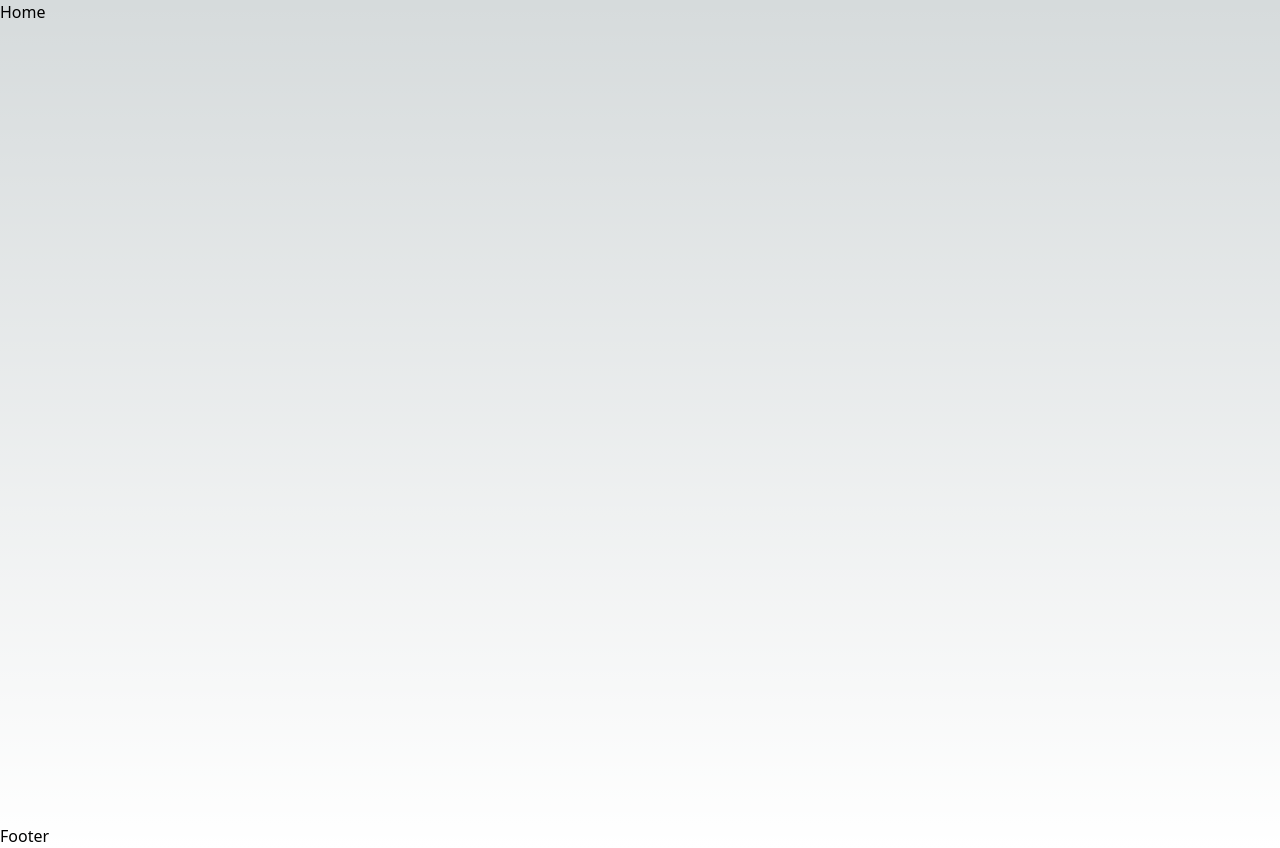
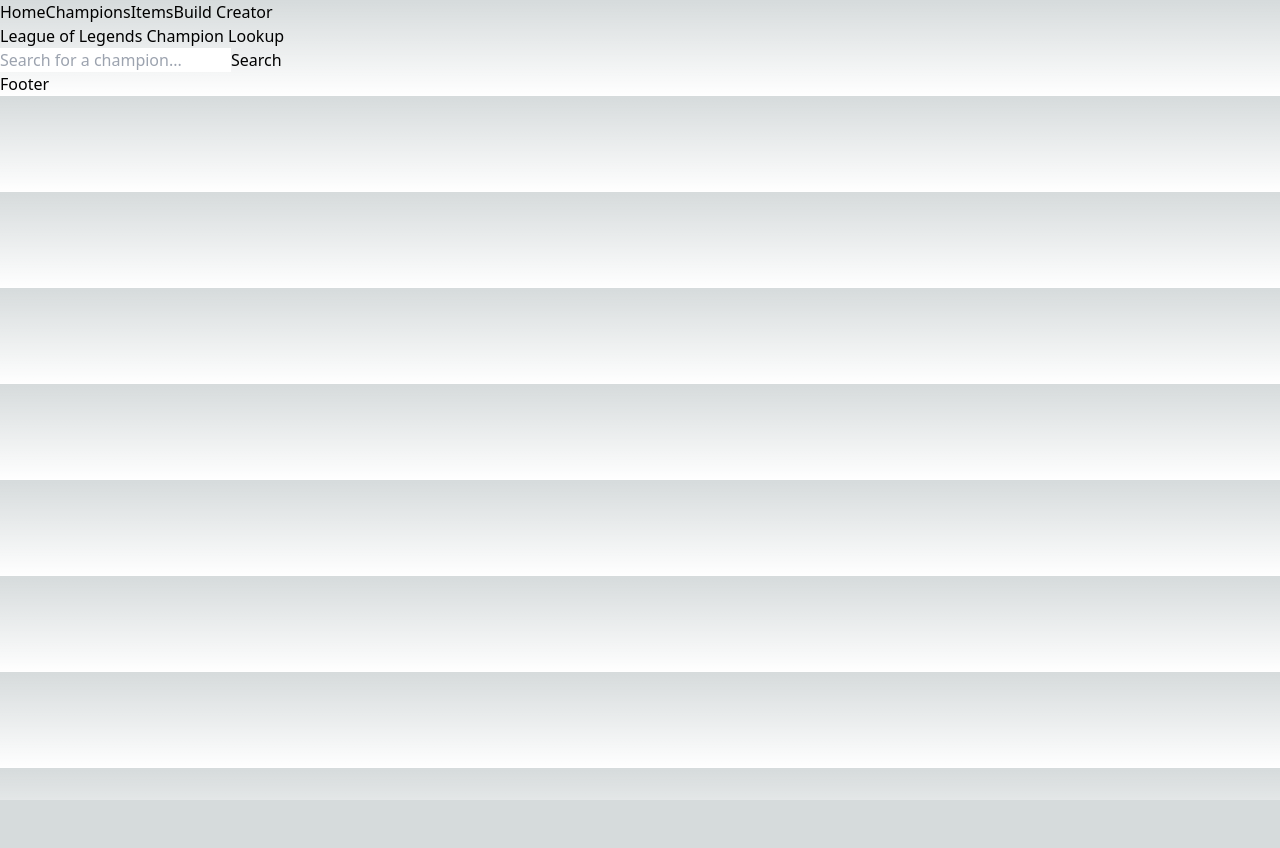
Before and after one commit to LexVN-WD/lol-stats, a Next.js app: page / in a window 1280 px wide. After the commit the page ends 800 px from the top, so only its background shows below. Built offline with nearby package versions, Linux system fonts and the light colour scheme.

Commit message:
Add pages, search champion portrait by name

```diff
--- /dev/null
+++ b/app/build-creator/page.tsx
@@ -0,0 +1,9 @@
+import React from 'react'
+
+const BuildCreator = () => {
+  return (
+    <div>Build Creator page</div>
+  )
+}
+
+export default BuildCreator
--- /dev/null
+++ b/app/champions/page.tsx
@@ -0,0 +1,9 @@
+import React from 'react'
+
+const Champions = () => {
+  return (
+    <div>Champions page</div>
+  )
+}
+
+export default Champions
--- /dev/null
+++ b/app/items/page.tsx
@@ -0,0 +1,9 @@
+import React from 'react'
+
+const Items = () => {
+  return (
+    <div>Items page</div>
+  )
+}
+
+export default Items
--- a/app/layout.tsx
+++ b/app/layout.tsx
@@ -19,7 +19,7 @@
         <Navbar />
         {children}
         <Footer />
-        </body>
+      </body>
     </html>
-  )
+  );
 }
--- a/app/page.tsx
+++ b/app/page.tsx
@@ -1,10 +1,17 @@
 'use client'
 
-import Image from 'next/image'
+import { useState } from "react";
+import { useRouter } from "next/navigation";
+import { SearchBar, ChampionInfo } from "@/components";
+
 
 export default function Home() {
+
+
   return (
-    <main className="flex min-h-screen flex-col items-center justify-between p-24">
-    </main>
-  )
-}
+    <div>
+      <h1>League of Legends Champion Lookup</h1>
+      <ChampionInfo />
+    </div>
+  );
+};
--- /dev/null
+++ b/components/ChampionInfo.tsx
@@ -0,0 +1,49 @@
+'use client'
+import React, { useState, useEffect } from "react";
+
+const BASE_URL =
+  "http://ddragon.leagueoflegends.com/cdn/13.18.1/data/en_US/champion.json";
+
+const ChampionInfo = () => {
+  const [searchQuery, setSearchQuery] = useState("");
+  const [championPicture, setChampionPicture] = useState(null);
+
+  const handleSearch = async () => {
+    const capitalizedQuery =
+      searchQuery.charAt(0).toUpperCase() + searchQuery.slice(1);
+
+    const response = await fetch(`${BASE_URL}`);
+
+    if (!response.ok) {
+      throw new Error("Failed to fetch champion data");
+    }
+
+    const data = await response.json();
+    const championPicture = data.data[capitalizedQuery].image.full;
+
+    setChampionPicture(championPicture);
+  };
+
+  return (
+    <div>
+      <input
+        type="text"
+        value={searchQuery}
+        onChange={(e) => setSearchQuery(e.target.value)}
+        placeholder="Search for a champion..."
+        className="text-black"
+      />
+      <button onClick={handleSearch}>Search</button>
+      {championPicture && (
+        <div>
+          <img
+            src={`http://ddragon.leagueoflegends.com/cdn/13.18.1/img/champion/${championPicture}`}
+            alt="Champion"
+          />
+        </div>
+      )}
+    </div>
+  );
+};
+
+export default ChampionInfo;
--- a/components/Hero.tsx
+++ /dev/null
@@ -1,11 +0,0 @@
-'use client'
-
-import React from 'react'
-
-const Hero = () => {
-  return (
-    <div>Hero</div>
-  )
-}
-
-export default Hero
--- a/components/Navbar.tsx
+++ b/components/Navbar.tsx
@@ -1,13 +1,14 @@
 import Link from "next/link";
-import Image from "next/image";
+
 
 const Navbar = () => {
   return (
     <header>
       <nav>
-        <Link href="/">
-          Home
-        </Link>
+        <Link href="/">Home</Link>
+        <Link href="/champions">Champions</Link>
+        <Link href="/items">Items</Link>
+        <Link href="/build-creator">Build Creator</Link>
       </nav>
     </header>
   );
--- /dev/null
+++ b/components/Searchbar.tsx
@@ -0,0 +1,11 @@
+'use client'
+
+import { useState } from "react"
+
+const Searchbar = () => {
+  return (
+    <div>Searchbar</div>
+  )
+}
+
+export default Searchbar
--- a/package.json
+++ b/package.json
@@ -17,6 +17,7 @@
     "postcss": "8.4.29",
     "react": "18.2.0",
     "react-dom": "18.2.0",
+    "react-query": "^3.39.3",
     "tailwindcss": "3.3.3",
     "typescript": "5.2.2"
   }
```
Also changed, not shown: components/index.ts (+4 -3 lines), lib/getChampionByName.ts (added, +17 -0 lines), 2 other files (tests, documents, lock files or other folders).
